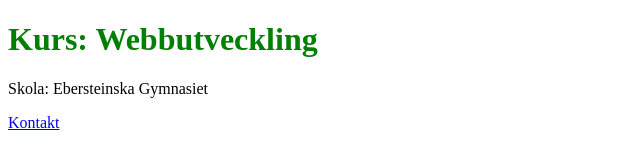
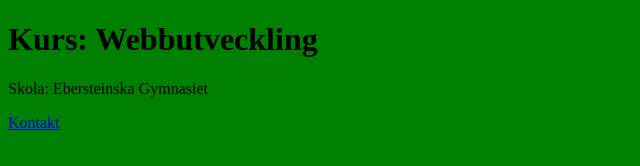
Before and after one commit to Pellespraliner/kattunge, a plain HTML site: page root/index.html in a window 1280 px wide. Shown: the whole page, without its empty margins (0-640 px from the left). Drawn offline with Linux system fonts and the light colour scheme.

Commit message:
bakgrund

```diff
--- a/root/index.css
+++ b/root/index.css
@@ -1,3 +1,3 @@
-h1{
-    color:green;
+body{
+    background-color: green;
 }
```
